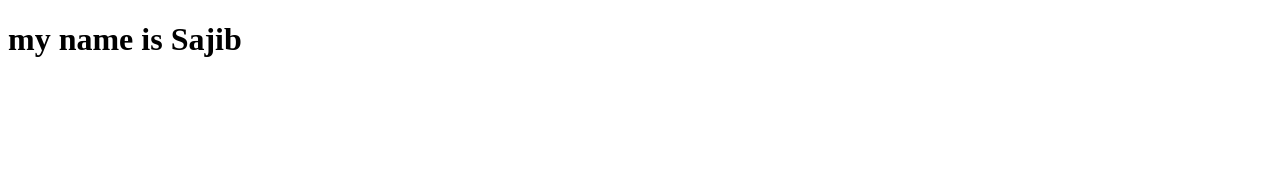
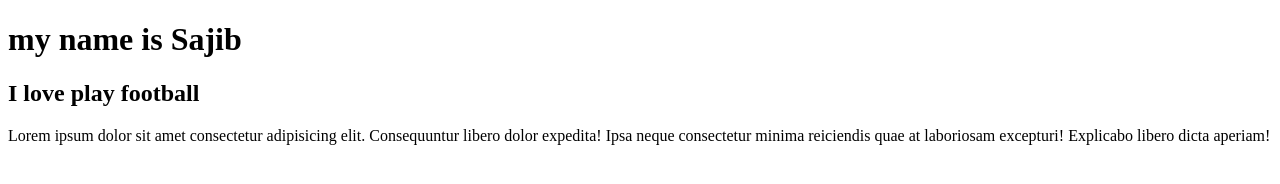
Before and after one commit to sajibeno/my-first-repo, a plain HTML site: page index.html in a window 1280 px wide. Drawn offline with Linux system fonts and the light colour scheme.

Commit message:
header changed

```diff
--- a/index.html
+++ b/index.html
@@ -10,5 +10,11 @@
     <h1>
         my name is Sajib
     </h1>
+    <h2>
+        I love play football
+    </h2>
+    <p>
+        Lorem ipsum dolor sit amet consectetur adipisicing elit. Consequuntur libero dolor expedita! Ipsa neque consectetur minima reiciendis quae at laboriosam excepturi! Explicabo libero dicta aperiam!
+    </p>
 </body>
 </html>
```
